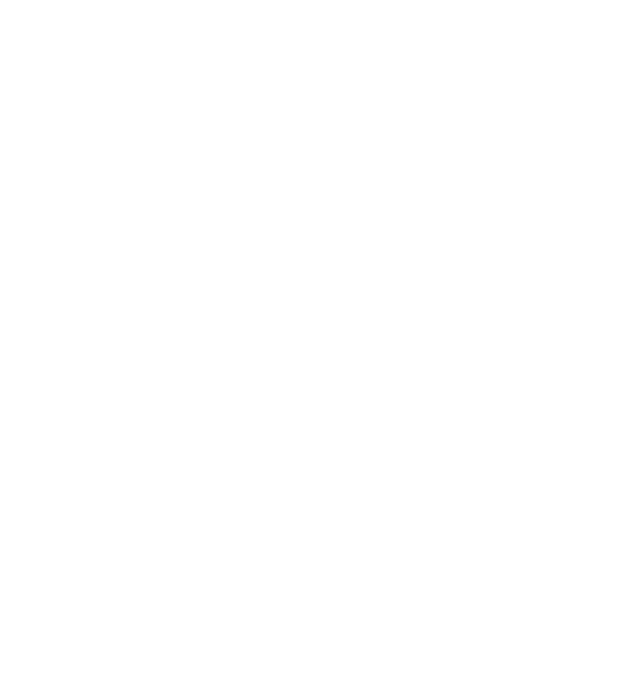
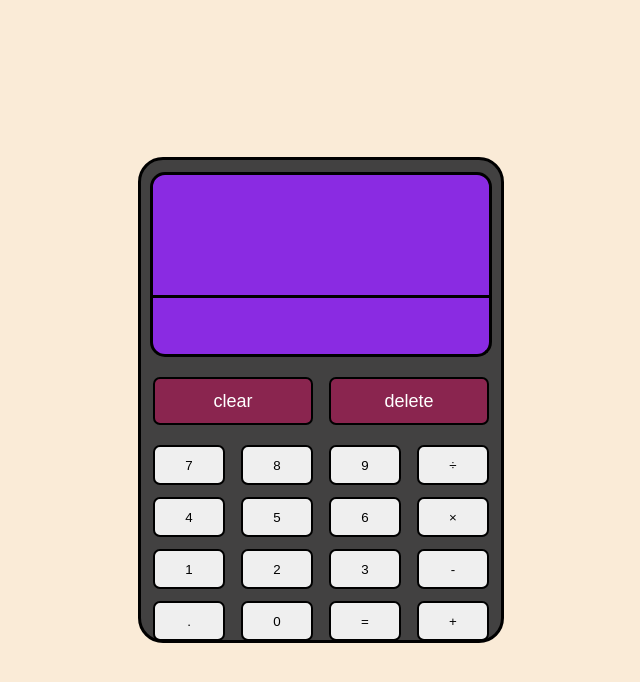
Before and after one commit to H-037/calcyalater, a plain HTML site: page index.html in a window 1280 px wide. Shown: the whole page, without its empty margins (319-959 px from the left). Drawn offline with Linux system fonts and the light colour scheme.

Commit message:
adding css calculator

```diff
--- a/index.html
+++ b/index.html
@@ -9,6 +9,35 @@
     <title>Document</title>
 </head>
 <body>
-
+    <div id="container">
+        <div id="display">
+            <div id="passedcalculation"></div>
+            <div id="calculation"></div>
+        </div>
+        <div id="buttons">
+            <div id="doperators">
+                <button id="clear" class="doperators">clear</button>
+                <button id="delete" class="doperators">delete</button>
+            </div>
+            <div id="operators">
+                <button id="7" class="operator">7</button>
+                <button id="8" class="operator">8</button>
+                <button id="9" class="operator">9</button>
+                <button id="divide" class="operator">÷</button>
+                <button id="4" class="operator">4</button>
+                <button id="5" class="operator">5</button>
+                <button id="6" class="operator">6</button>
+                <button id="multiply" class="operator">×</button>
+                <button id="1" class="operator">1</button>
+                <button id="2" class="operator">2</button>
+                <button id="3" class="operator">3</button>
+                <button id="minus" class="operator">-</button>
+                <button id="decimal" class="operator">.</button>
+                <button id="0" class="operator">0</button>
+                <button id="sum" class="operator">=</button>
+                <button id="plus" class="operator">+</button>
+            </div>
+        </div>
+    </div>
 </body>
 </html>
--- a/style.css
+++ b/style.css
@@ -0,0 +1,99 @@
+* {
+    margin: 0;
+    padding: 0;
+}
+
+html{
+    display: flex;
+    justify-content: center;
+}
+
+body{
+    display: flex;
+    justify-content: center;
+    align-items: center;
+    height: 100vh;
+    width: 100vh;
+    background-color: antiquewhite;
+}
+
+#container{
+    height: 60vh;
+    width: 45vh;
+    background-color: rgb(66, 65, 65);
+    border-style: solid;
+    border-radius: 25px;
+}
+
+#display{
+    display: flex;
+    flex-direction: column;
+    align-items: center;
+    justify-content: center;
+}
+
+#passedcalculation{
+    height: 15vh;
+    width: 42vh;
+    margin-top: 12px;
+    border-style: solid;
+    border-radius: 15px 15px 0px 0px;
+    background-color: blueviolet;
+}
+
+#calculation{
+    height: 7vh;
+    width: 42vh;
+    border-style: solid;
+    border-radius: 0px 0px 15px 15px;
+    border-top: 0px;
+    background-color: blueviolet;
+}
+
+#buttons{
+    display: flex;
+    flex-direction: column;
+    align-items: center;
+    justify-content: center;
+}
+
+#doperators{
+    display: flex;
+    margin-top: 20px;
+    width: 42vh;
+    justify-content: center;
+    justify-content: space-between;
+}
+
+.doperators{
+    height: 6vh;
+    width: 20vh;
+    border-style: solid;
+    border-color: black;
+    border-radius: 7px;
+    background-color: rgb(138, 37, 79);
+    color:white;
+    font-size: large;
+}
+
+
+#operators{
+    display: flex;
+    flex-wrap: wrap;
+    align-content: center;
+    justify-content: center;
+    margin-top: 20px;
+    height: 26vh;
+    width: 42vh;
+    justify-content: space-between;
+
+}
+
+.operator{
+    height: 5vh;
+    width: 9vh;
+    border-style: solid;
+    border-color: black;
+    border-radius: 7px;
+    margin-bottom: 12px;
+}
```
